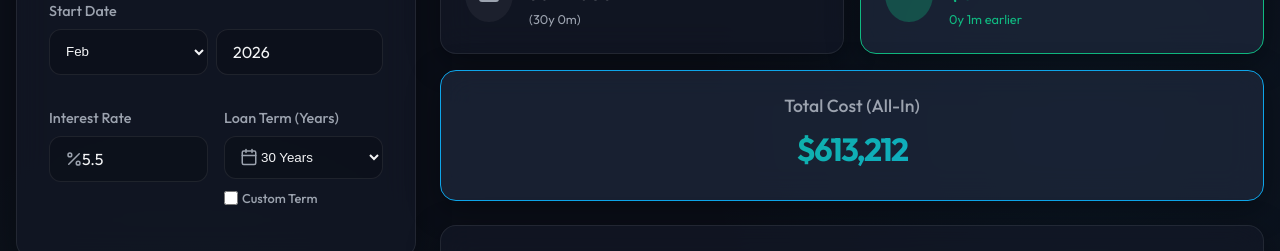
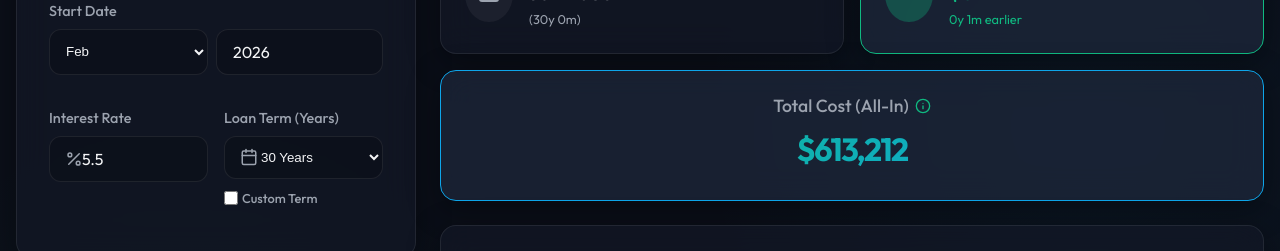
Before and after one commit to julioarhernandez/mortgage, a React (Vite) app: page / in a window 1280 px wide. Shown: the part 365-616 px from the top of the page. Built offline with nearby package versions, Linux system fonts and the light colour scheme.

Commit message:
tootltip

```diff
--- a/src/components/SummaryCards.tsx
+++ b/src/components/SummaryCards.tsx
@@ -1,5 +1,6 @@
 import type { MortgageSummary } from '../utils/mortgage';
-import { DollarSign, Calendar, ArrowDownRight, Clock } from 'lucide-react';
+import { DollarSign, Calendar, ArrowDownRight, Clock, Info } from 'lucide-react';
+import { Tooltip } from './Tooltip';
 
 interface SummaryCardsProps {
     summary: MortgageSummary;
@@ -67,8 +68,13 @@ export function SummaryCards({ summary }: SummaryCardsProps) {
             </div>
 
             {/* Total Cost Card */}
-            <div className="glass-panel" style={{ gridColumn: '1 / -1', padding: 'var(--space-lg)', position: 'relative', overflow: 'hidden', textAlign: 'center', background: 'var(--bg-card-hover)', borderColor: 'var(--accent-secondary)' }}>
-                <h3 className="text-muted" style={{ fontSize: '1.1rem', fontWeight: 500 }}>Total Cost (All-In)</h3>
+            <div className="glass-panel" style={{ gridColumn: '1 / -1', padding: 'var(--space-lg)', position: 'relative', textAlign: 'center', background: 'var(--bg-card-hover)', borderColor: 'var(--accent-secondary)' }}>
+                <h3 className="text-muted" style={{ fontSize: '1.1rem', fontWeight: 500, display: 'flex', alignItems: 'center', gap: '6px', justifyContent: 'center' }}>
+                    Total Cost (All-In)
+                    <Tooltip content="The total lifecycle cost of your home. This includes the original loan amount plus every dollar of interest paid over the life of the mortgage.">
+                        <Info size={16} style={{ cursor: 'help', color: 'var(--accent-primary)' }} />
+                    </Tooltip>
+                </h3>
                 <div className="text-value text-gradient" style={{ marginTop: 'var(--space-sm)' }}>
                     {formatCurrency(summary.totalPayment)}
                 </div>
--- a/src/index.css
+++ b/src/index.css
@@ -315,8 +315,8 @@ tr:hover td {
     font-weight: 400;
     line-height: 1.4;
     text-align: left;
-    box-shadow: 0 10px 25px -5px rgba(0, 0, 0, 0.5), 0 8px 10px -6px rgba(0, 0, 0, 0.5);
-    z-index: 1000;
+    box-shadow: 0 20px 25px -5px rgba(0, 0, 0, 0.7), 0 10px 10px -5px rgba(0, 0, 0, 0.7);
+    z-index: 9999;
     pointer-events: none;
     opacity: 0;
     visibility: hidden;
```
